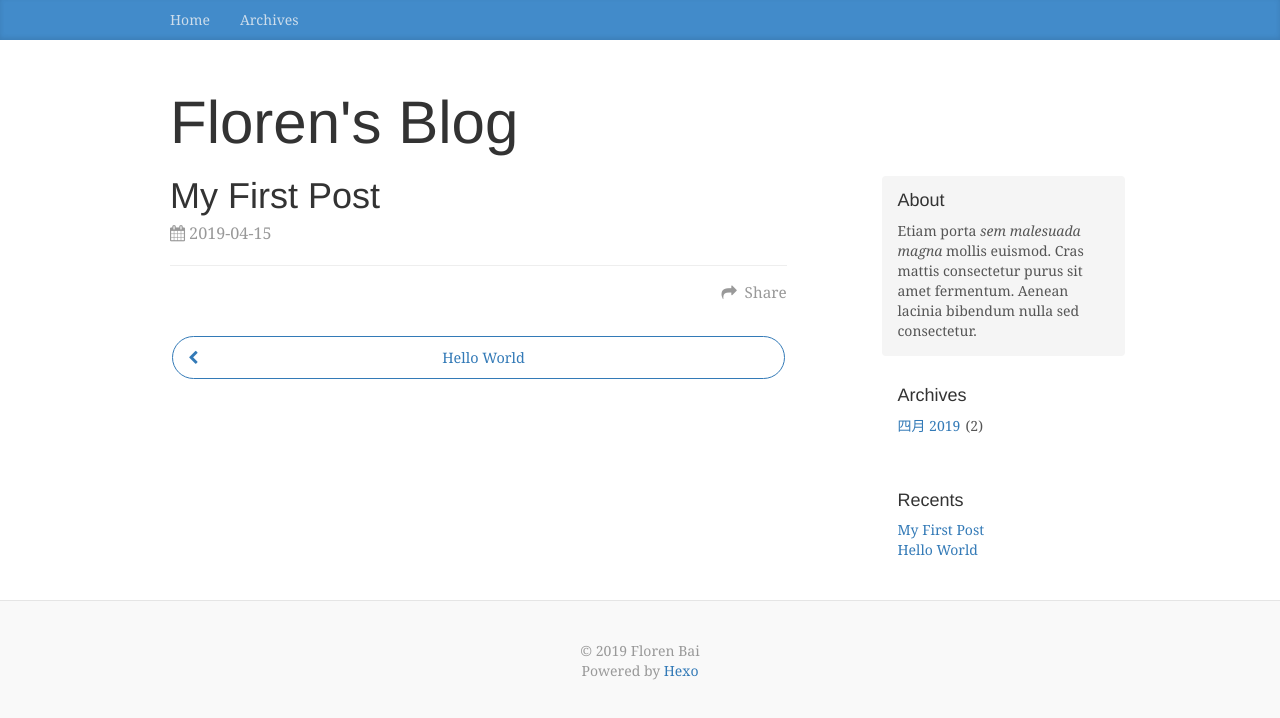
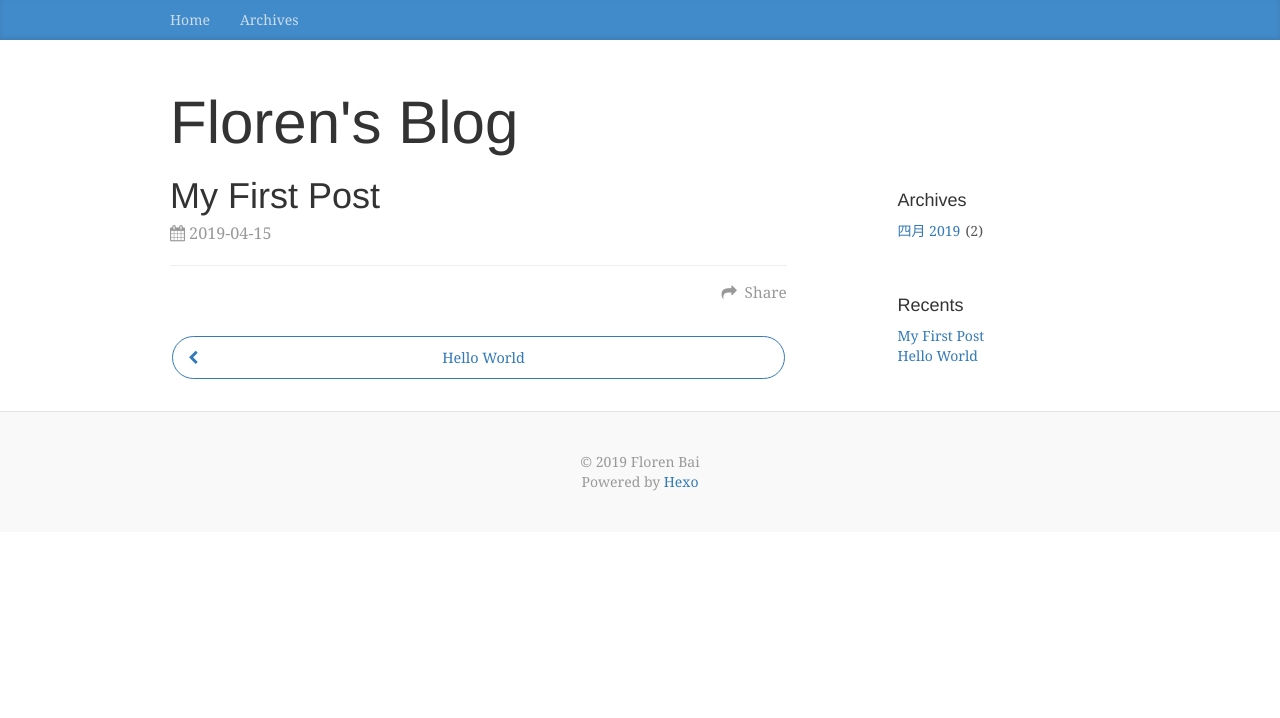
Before and after one commit to florenbai/florenbai.github.io, a plain HTML site: page 2019/04/15/My-First-Post/index.html in a window 1280 px wide. Drawn offline with nearby package versions, Linux system fonts and the light colour scheme.

Commit message:
Site updated: 2019-04-15 14:41:17

```diff
--- a/2019/04/15/My-First-Post/index.html
+++ b/2019/04/15/My-First-Post/index.html
@@ -141,13 +141,6 @@
         </div>
         <div class="col-sm-3 col-sm-offset-1 blog-sidebar">
 
-  <div class="sidebar-module sidebar-module-inset">
-  <h4>About</h4>
-  <p>Etiam porta <em>sem malesuada magna</em> mollis euismod. Cras mattis consectetur purus sit amet fermentum. Aenean lacinia bibendum nulla sed consectetur.</p>
-
-</div>
-
-
 
 
 
```
Also changed, not shown: 2019/04/15/hello-world/index.html (+0 -7 lines), archives/2019/04/index.html (+0 -7 lines), archives/2019/index.html (+0 -7 lines), archives/index.html (+0 -7 lines), index.html (+0 -7 lines).
